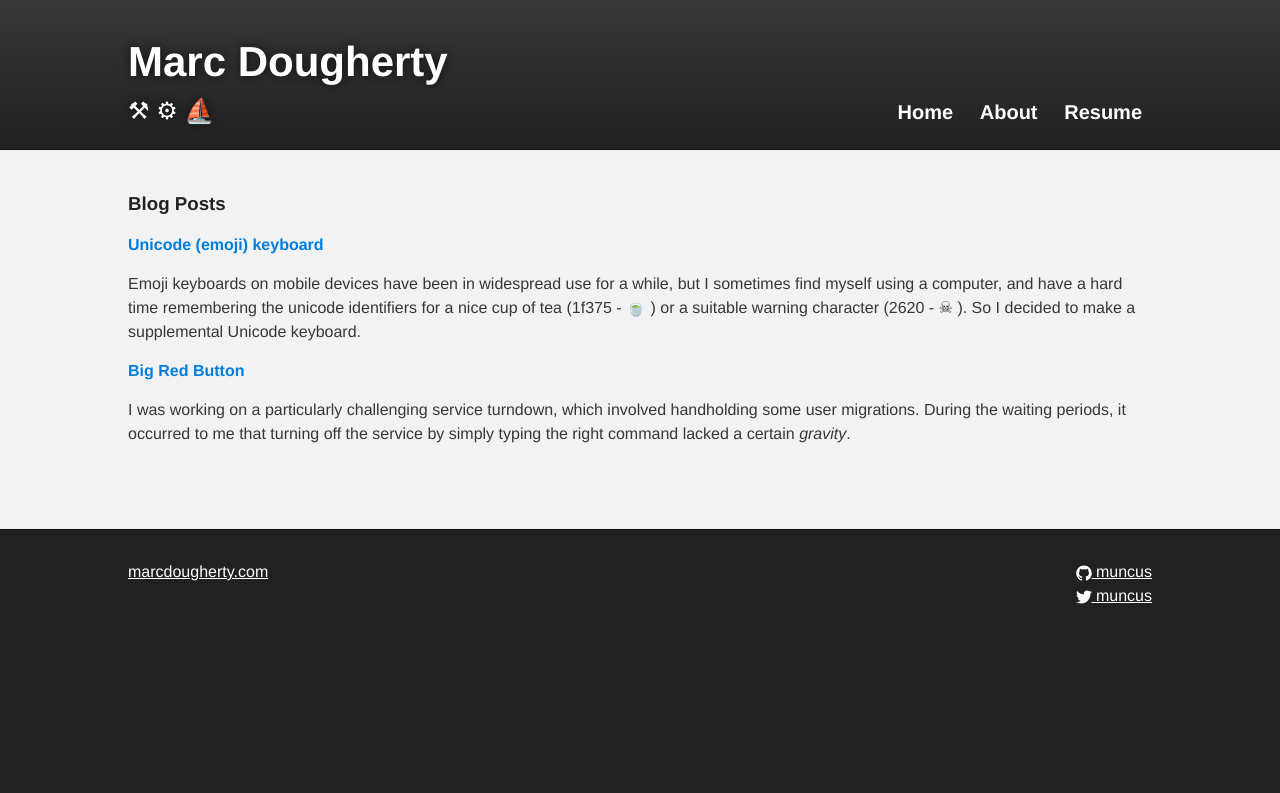
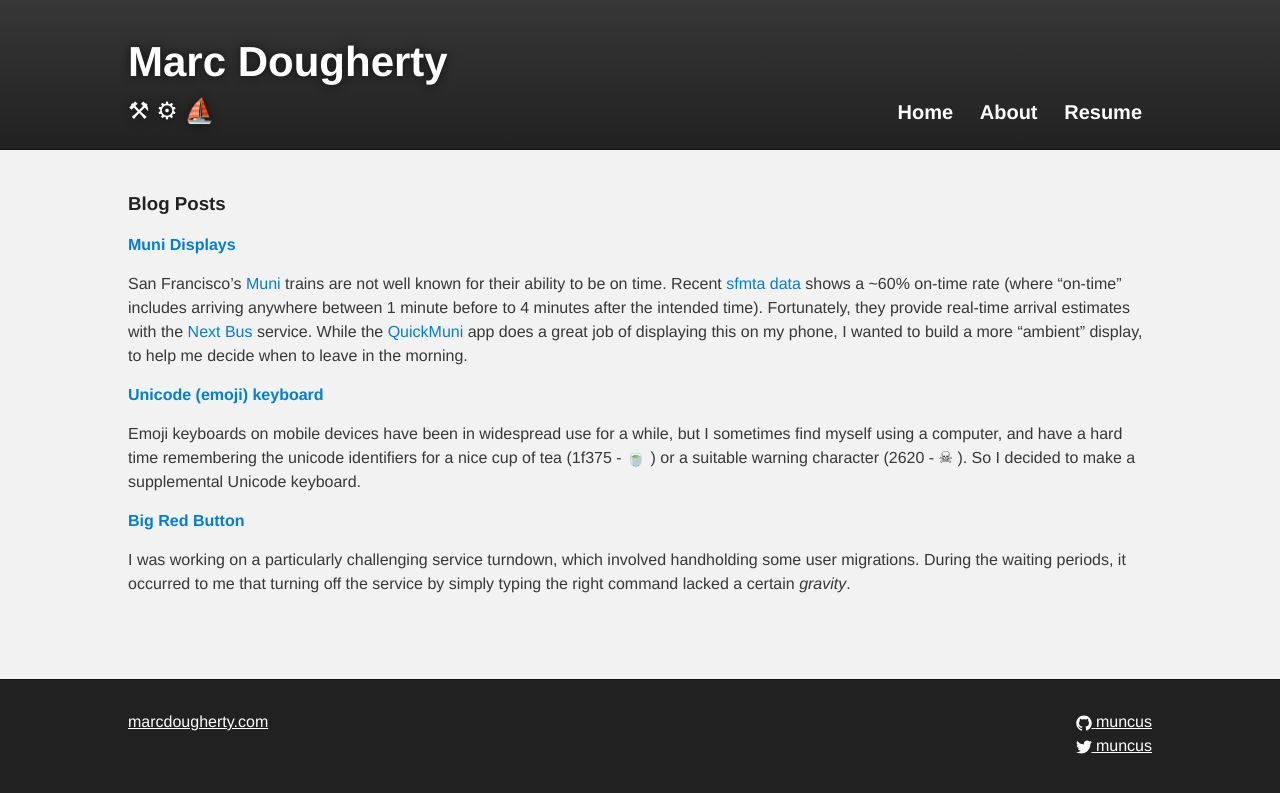
Before and after one commit to marcdougherty/marcdougherty.github.io, a Jekyll site: the page built from index.md, in a window 1280 px wide. Shown: the top 793 px of the page. Built offline with Jekyll 4.4.1, drawn with Linux system fonts in a browser that asks for light colours.

Commit message:
resize images, minor edits to muni post

```diff
--- a/_posts/2015-08-24-muni-displays.md
+++ b/_posts/2015-08-24-muni-displays.md
@@ -1,27 +1,29 @@
 ---
 title:  "Muni Displays"
-layout: stock
-published: false
 ---
 
-San Francisco's [Muni](http://sfmta.com) trains are some of the most unreliable I've ever used. Fortunately, they provide real-time arrival estimates with the [Next Bus](http://nextbus.com) service. While the QuickMuni app does a great job of displaying this on my phone, I wanted to build a more "ambient" display for this, to help me decide when to leave in the morning.
+San Francisco's [Muni](http://sfmta.com) trains are not well known for their ability to be on time. Recent [sfmta data](https://www.sfmta.com/about-sfmta/reports/performance-metrics/percentage-time-performance) shows a ~60% on-time rate (where "on-time" includes arriving anywhere between 1 minute before to 4 minutes after the intended time). Fortunately, they provide real-time arrival estimates with the [Next Bus](http://nextbus.com) service. While the [QuickMuni](https://play.google.com/store/apps/details?id=com.worldofbilly.quickmuni) app does a great job of displaying this on my phone, I wanted to build a more "ambient" display, to help me decide when to leave in the morning.
 
 #### Revision 1
 
-My first attempt at a muni display was an Arduino with 3 big LEDs, laid out as a stoplight. A python script parsed train arrival times, and sent them to the arduino, which then lit the corresponding lights: Green for >10 minutes, Yellow for 7-10, Red for 6-7. (These times reflected how urgently I should leave, and how fast I should walk).
+My first attempt at a muni display was an Arduino with 3 big LEDs, laid out as a stoplight. A python script parsed train arrival times, and sent them to the arduino, which then lit the corresponding lights: Green for >10 minutes, Yellow for 7-10, Red for 6-7. (These times were chosen based on how long it took for me to walk to the train).
 
 The most obvious drawback here was the need for a computer to run the python script. I was eventually able to get the script running on a wireless access point with DD-WRT, but the package was still rather awkward.
 
-![rev 1 photo](images/muni-v1.jpg)
+![rev 1 photo](images/muni-v1.jpg "The first working prototype")
 
 Around this time, [Quick Muni](https://play.google.com/store/apps/details?id=com.worldofbilly.quickmuni) came out, so I had a quick phone-based way to check trains, and I lost interest for a while.
 
 #### Revision 2
 
-Some time later, I bought a [Particle Photon](http://particle.io) (known as a Spark Core at the time). Small, and wifi-enabled, it was perfect for a tiny train display.
+Some time later, I bought a [Particle Photon](http://particle.io) (formerly known as the Spark Core). Small, and wifi-enabled, it was perfect for a tiny train display.
 
-Instead of a stoplight, I found a small servo, and got the Photon using it very quickly thanks to their builtin `Servo` library. Original Proof-of-concept pushed the train times to the device through the Particle Cloud api, but that was later replaced by a simple HTTP client on the device polling a nextbus proxy. All that's left now is to finish the enclosure, and hang it on the wall!
+Instead of a stoplight, I found a small servo, and got the Photon using it very quickly thanks to their builtin `Servo` library. Original Proof-of-concept pushed the train times to the device through the Particle Cloud api, but I wanted the device to be a bit more self-sufficient.
 
-![TODO: put photo of v2 here]()
+![rev2 photo](images/muni2-back.jpg "Wiring photo of muni 2.0")
 
-Github has the [code for v2](TODO).
+To that end, I put together a web server with some configuration that maps the Particle device name (which the device can fetch from the Particle cloud api) to a set of nextbus query parameters. The device requests `/times/scrapple_ferret` (for instance), and the server returns the number of minutes until the next estimated arrival at the stop at which `scrapple_ferret` is configured.
+
+Remaining work includes painting a finished enclosure, and hanging it on the wall!
+
+The code for this project is available from [github.com/muncus/muni-display](https://github.com/muncus/muni-display).
```
Also changed, not shown: images/muni-v1.jpg, images/muni2-back.jpg (added).
